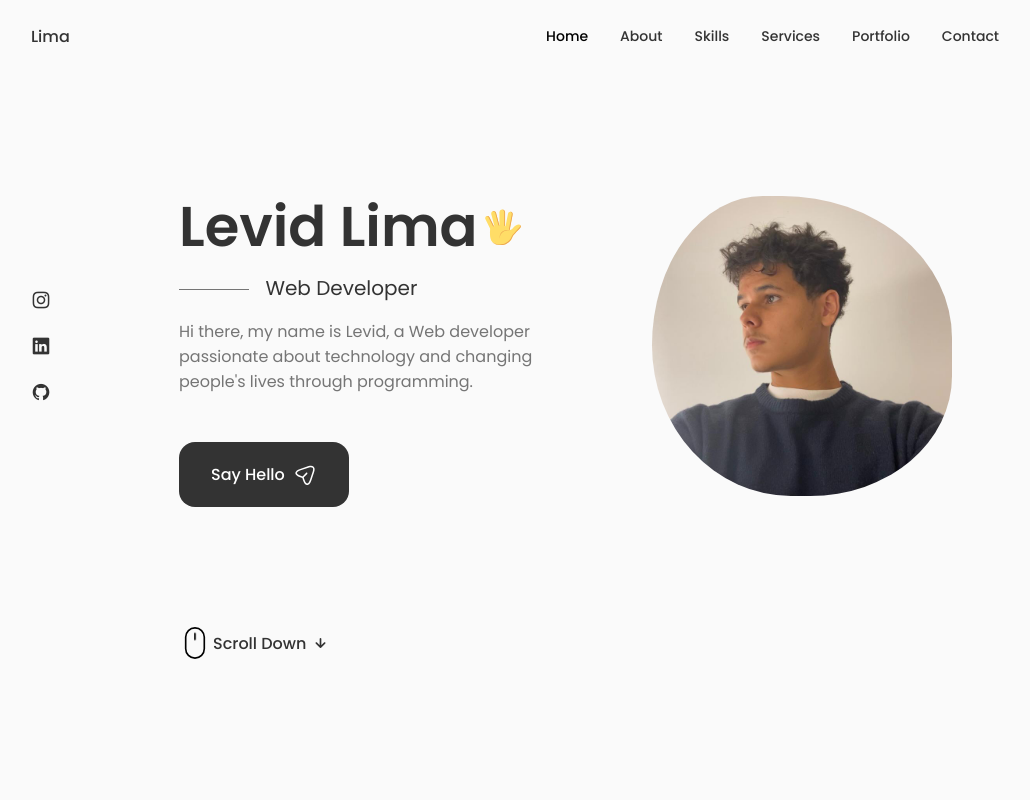
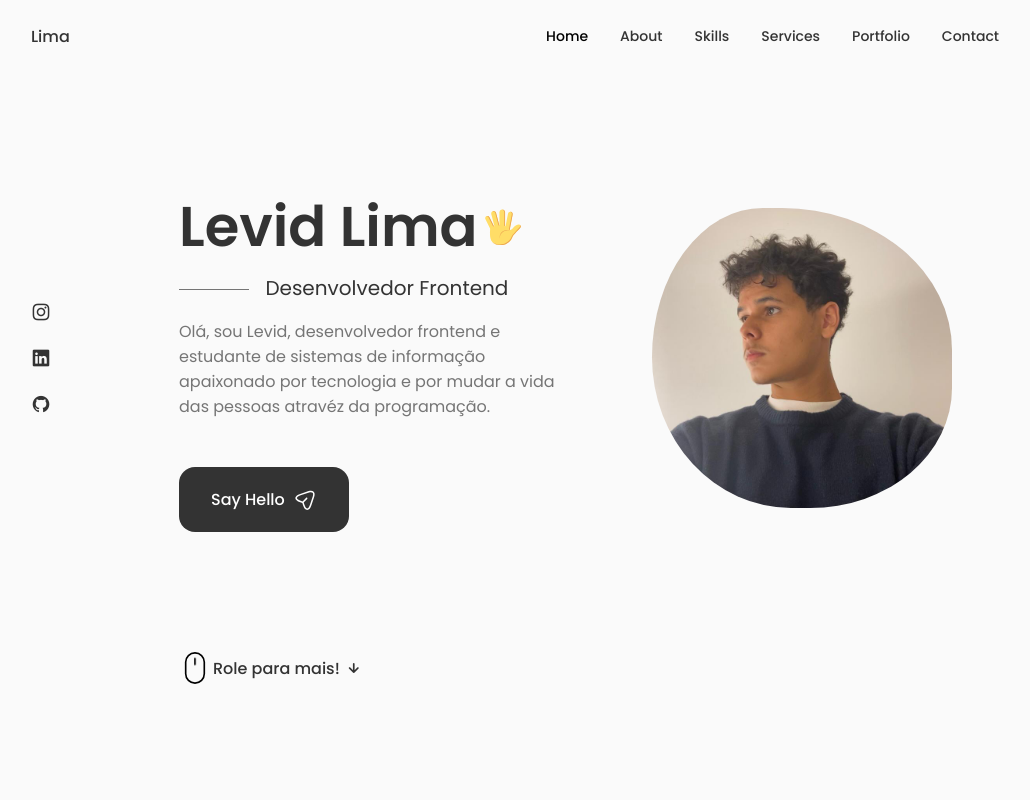
Before and after one commit to DEVLevid/my-portfolio, a React (Create React App) app: page / in a window 1280 px wide. Shown: the top 800 px of the page, without its empty margins (125-1155 px from the left). Built offline with nearby package versions, Linux system fonts and the light colour scheme.

Commit message:
Refactor: Translate home section.

```diff
--- a/src/components/home/ScrollDown.jsx
+++ b/src/components/home/ScrollDown.jsx
@@ -39,7 +39,7 @@ const ScrollDown = () => {
             }}
           ></path>
         </svg>
-        <span className="home_scroll-name">Scroll Down</span>
+        <span className="home_scroll-name">Role para mais!</span>
         <i class="uil uil-arrow-down home_scroll-arrow"></i>
       </a>
     </div>
--- a/src/components/home/data.jsx
+++ b/src/components/home/data.jsx
@@ -5,7 +5,8 @@ const Data = () => {
     <div className="home_data">
       <h1 className="home_title">
         Levid Lima
-        <svg className="home_hand"
+        <svg
+          className="home_hand"
           width="36"
           height="36"
           viewBox="0 0 48 48"
@@ -55,10 +56,11 @@ const Data = () => {
           ></path>
         </svg>
       </h1>
-      <h3 className="home_subtitle">Web Developer</h3>
+      <h3 className="home_subtitle">Desenvolvedor Frontend</h3>
       <p className="home_description">
-        Hi there, my name is Levid, a Web developer passionate about technology
-        and changing people's lives through programming.
+        Olá, sou Levid, desenvolvedor frontend e estudante de sistemas de
+        informação apaixonado por tecnologia e por mudar a vida das pessoas
+        atravéz da programação.
       </p>
       <a href="#contact" className="button button--flex">
         Say Hello
```
